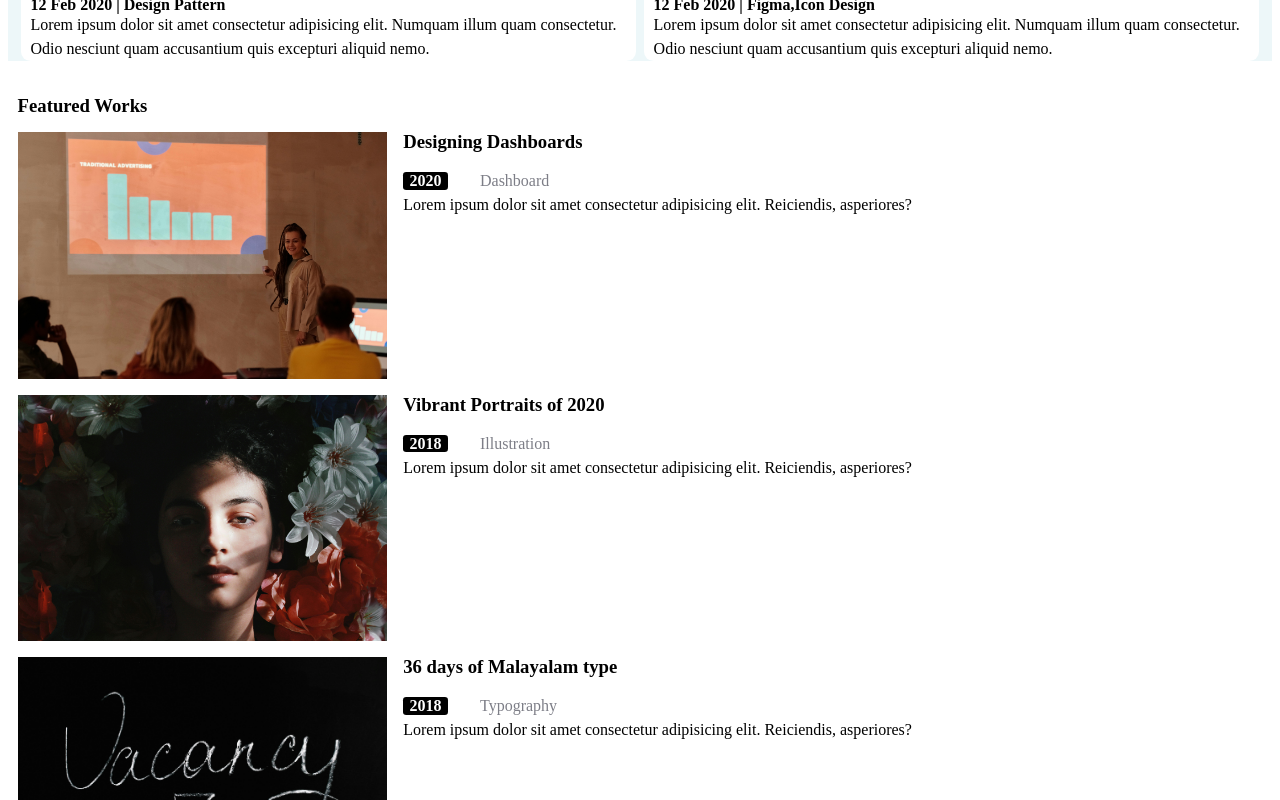
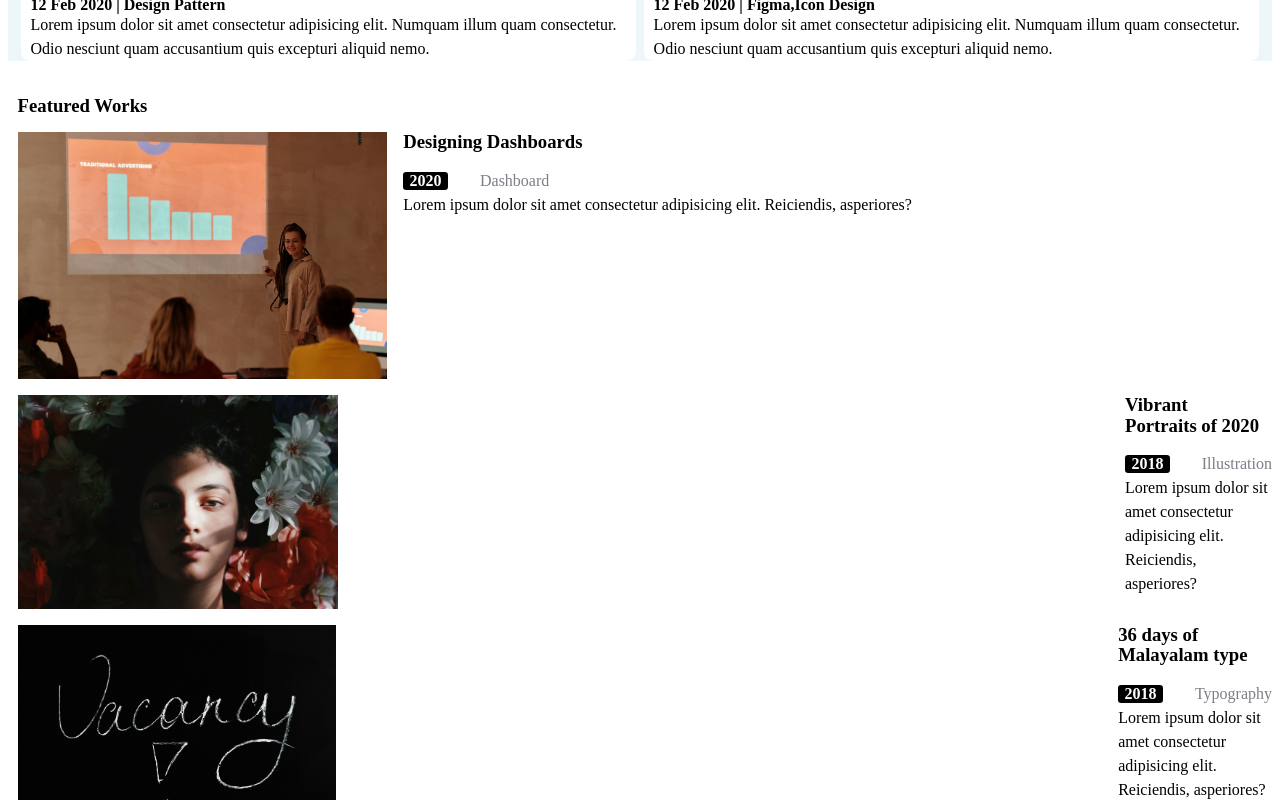
Before and after one commit to IKANYI/Portofolio-Build, a React (Vite) app: page / in a window 1280 px wide. Shown: the part 480-1280 px from the top of the page. Built offline with nearby package versions, Linux system fonts and the light colour scheme.

Commit message:
Sets up test files

```diff
--- a/src/pages/Home/Featured.jsx
+++ b/src/pages/Home/Featured.jsx
@@ -1,4 +1,4 @@
-import React from 'react'
+// import React from 'react'
 import '../main.css'
 import dashImg from "../../assets/dash.jpg";
 import portImg from "../../assets/portrait.jpg";
@@ -8,9 +8,7 @@ function Featured() {
     <div className="featured-work">
         <h3>Featured Works</h3>
         <div className="works">
-          <div className="works-img">
             <img src={dashImg} alt="work thumbnail" />
-          </div>
           <div className="works-text">
             <h3>Designing Dashboards</h3>
             <div className="works-date">
@@ -59,4 +57,4 @@ function Featured() {
   )
 }
 
-export default Featured
+export default Featured;
--- a/src/pages/main.css
+++ b/src/pages/main.css
@@ -94,7 +94,7 @@
   display: flex;
   margin-bottom: 1rem;
 }
-.works-img {
+.works img {
   width: 30%;
   padding-left: 0.6rem;
 }
```
Also changed, not shown: 2 other files (tests, documents, lock files or other folders).
